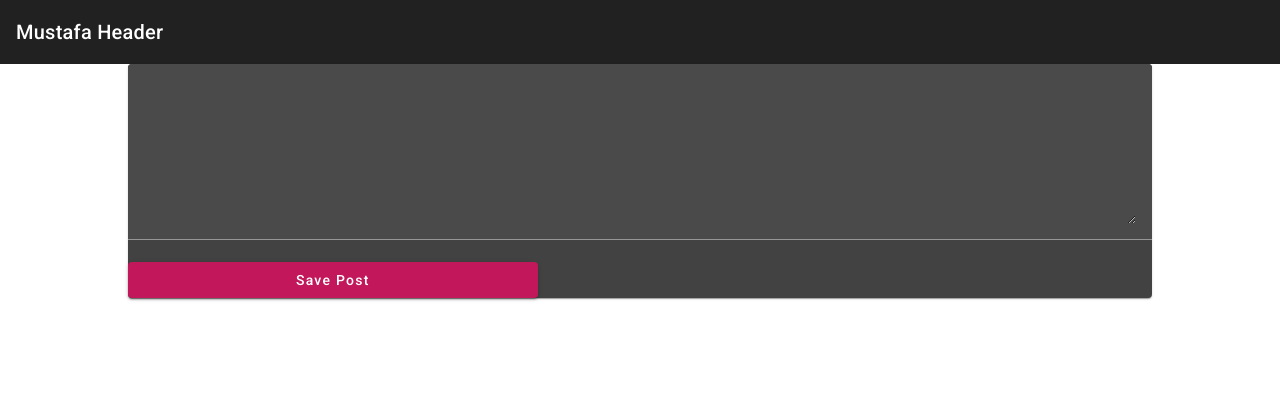
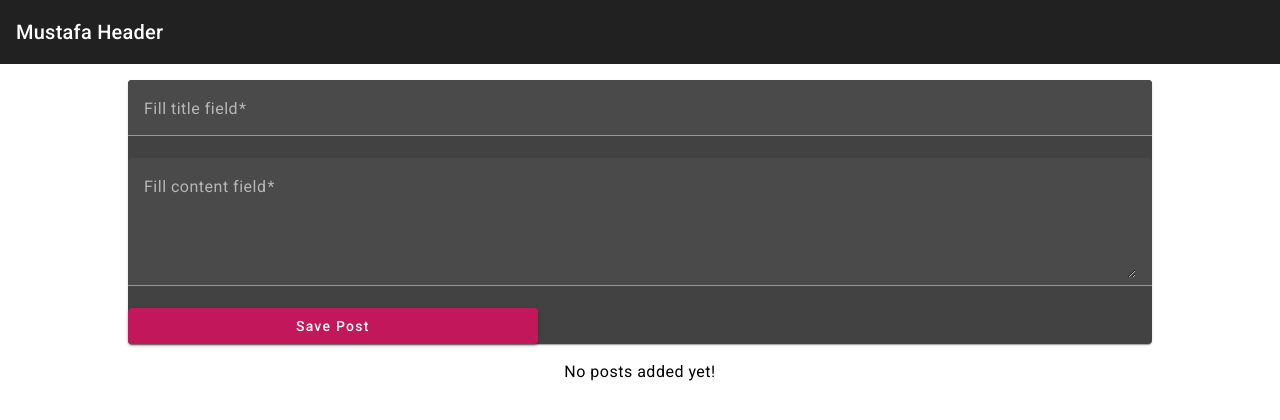
Before and after one commit to msarigul20/my-mean, an Angular app: page / in a window 1280 px wide. Shown: the top 420 px of the page. Built offline with nearby package versions, Linux system fonts and the light colour scheme.

Commit message:
end of basics of angular front end

```diff
--- a/src/app/app.component.css
+++ b/src/app/app.component.css
@@ -1,5 +1,5 @@
-main{
-  margin-top: 2rem;
-  width: 80%;
-  margin:  auto;
+main > * {
+  width: 80% !important;
+  display: block;
+  margin: 1rem auto !important;;
 }
--- a/src/app/posts/post-create/post-create.component.html
+++ b/src/app/posts/post-create/post-create.component.html
@@ -1,7 +1,34 @@
 <mat-card>
-  <mat-form-field>
-    <textarea matInput name="" id="" cols="30" rows="6" [(ngModel)] = "enteredValue"></textarea>
-  </mat-form-field>
-  <button mat-raised-button color = "primary" (click)="onAddPost()">Save Post</button>
+  <form (submit)="onAddPost(postForm)" #postForm="ngForm">
+    <mat-form-field  appearance="fill">
+      <mat-label>Fill title field</mat-label>
+      <input
+        matInput
+        type="text"
+        name="title"
+        ngModel
+        required
+        minlength="3"
+        placeholder="Post Title"
+        #title = "ngModel">
+      <mat-error *ngIf="title.invalid">Please enter a post title.</mat-error>
+
+      </mat-form-field>
+      <mat-form-field>
+        <mat-label>Fill content field</mat-label>
+        <textarea
+          matInput
+          name="content"
+          cols="30"
+          rows="4"
+          ngModel
+          required
+          placeholder="Post Content"
+          #content = "ngModel">
+        </textarea>
+        <mat-error *ngIf="content.invalid">Please enter a post content.</mat-error>
+
+      </mat-form-field>
+      <button mat-raised-button color = "primary" type="submit" >Save Post</button>
+  </form>
 </mat-card>
-<p>{{ newPost }}</p>
--- a/src/app/posts/post-create/post-create.component.ts
+++ b/src/app/posts/post-create/post-create.component.ts
@@ -1,4 +1,6 @@
 import { Component } from "@angular/core";
+import { NgForm, NgModel } from "@angular/forms";
+import { PostsService } from "../post.service";
 
 @Component({
   selector: 'app-post-create',
@@ -8,10 +10,16 @@
 
 export class PostCreateComponent{
 
-  newPost = '';
-  enteredValue = '';
-  onAddPost(){
+  enteredContent = '';
+  enteredTitle = '';
 
-    this.newPost = this.enteredValue;
+  constructor (public postsService: PostsService) {}
+
+  onAddPost(form: NgForm){
+    if(form.invalid){
+      return;
+    }
+    this.postsService.addPost(form.value.title, form.value.content)
+    form.resetForm();
   }
 }
--- a/src/app/posts/post-list/post-list.component.css
+++ b/src/app/posts/post-list/post-list.component.css
@@ -1,3 +1,7 @@
 :host{
   margin-top: 100px;
 }
+
+.info-text{
+  text-align: center;
+}
--- a/src/app/posts/post-list/post-list.component.html
+++ b/src/app/posts/post-list/post-list.component.html
@@ -1,8 +1,12 @@
-<mat-accordion multi="true">
+<mat-accordion multi="true" *ngIf="posts.length > 0">
   <mat-expansion-panel *ngFor="let post of posts">
     <mat-expansion-panel-header>
-      {{post.title}}
+      <p>{{post.title}}</p>
     </mat-expansion-panel-header>
-    {{post.content}}
+      <p>{{post.content}}</p>
+      <button mat-button color="primary">EDIT</button>
+      <button mat-button color="warn">DELETE</button>
+
   </mat-expansion-panel>
 </mat-accordion>
+<p class="info-text mat-body-1 " *ngIf="posts.length <= 0"> No posts added yet!</p>
--- a/src/app/posts/post-list/post-list.component.ts
+++ b/src/app/posts/post-list/post-list.component.ts
@@ -1,15 +1,37 @@
-import { Component } from '@angular/core';
+import { Component, OnInit } from '@angular/core';
+import { Post } from "../post.model";
+import { PostsService } from '../post.service';
+import { Subscription } from "rxjs";
+import { OnDestroy } from '@angular/core';
 
 @Component({
   selector: 'app-post-list',
   templateUrl: './post-list.component.html',
   styleUrls: ['./post-list.component.css']
 })
-export class PostListComponent {
+export class PostListComponent implements OnInit,OnDestroy {
   /*posts = [
      { title: 'First Post', content: 'First Content' },
      { title: 'Second Post', content: 'Second Content' },
      { title: 'Third Post', content: 'Third Content' },
   ]*/
-  posts = [];
+
+  posts: Post[] = [];
+  private postsSub : Subscription;
+
+  constructor(public postsService: PostsService){
+  }
+
+  ngOnInit(){
+    this.posts = this.postsService.getPosts();
+    this.postsSub = this.postsService.getPostUpdateListener()
+      .subscribe((posts: Post[]) => {
+        this.posts = posts;
+      }) ;
+  }
+
+  ngOnDestroy() {
+    this.postsSub.unsubscribe();
+  }
+
 }
--- /dev/null
+++ b/src/app/posts/post.model.ts
@@ -0,0 +1,4 @@
+export interface Post{
+  title: string;
+  content: string
+}
--- /dev/null
+++ b/src/app/posts/post.service.ts
@@ -0,0 +1,25 @@
+import { Post } from "./post.model";
+import { Injectable } from "@angular/core";
+import { Subject } from "rxjs";
+
+@Injectable({providedIn: 'root'})
+export class PostsService{
+  private posts: Post [] = [];
+
+  private postUpdated = new Subject<Post[]>();
+
+  getPosts(){
+    return [...this.posts];
+  }
+
+  getPostUpdateListener(){
+    return this.postUpdated.asObservable();
+  }
+
+  addPost(title: string, content:string){
+    const post: Post = {title: title, content: content}
+    this.posts.push(post);
+    this.postUpdated.next([...this.posts]);
+  }
+
+}
```
